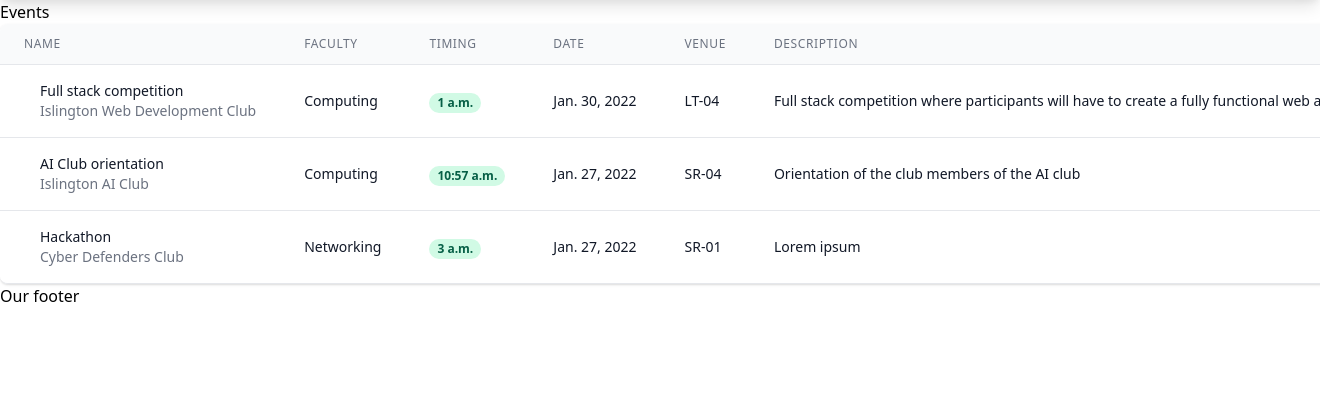
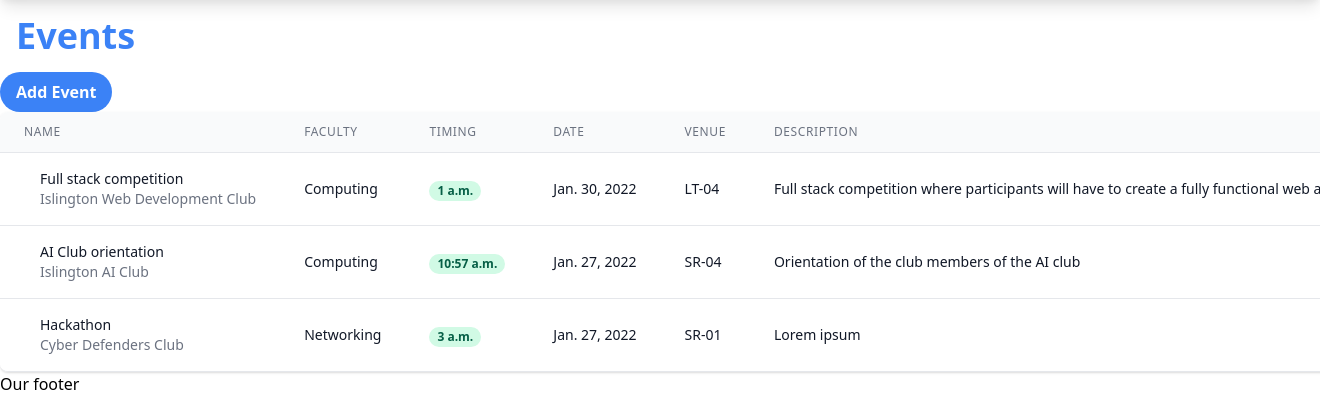
Before and after one commit to Prajeet7x/emerald_FYP, a Django app: page /events/ in a window 1320 px wide; the page is wider, and only the part inside the window is pictured. Shown: the part 60-480 px from the top of that part. Run offline with Django 3.2, Linux system fonts and the light colour scheme; data comes from the database, SQL or seed files in the repository; both versions use the stored data as it was after the commit.

Commit message:
2nd commit

```diff
--- a/emeraldApp/templates/emeraldApp/clubs.html
+++ b/emeraldApp/templates/emeraldApp/clubs.html
@@ -3,7 +3,10 @@
 {% block content %}
 
 <h1 class="text-blue-500 text-2xl md:text-3xl lg:text-4xl font-bold p-4">Clubs</h1>
-
+<a href="{% url 'create_club' %}"><button
+        class="bg-blue-500 hover:bg-blue-700 text-white font-bold py-2 px-4 rounded-full">
+        Add Club
+    </button></a>
 <!-- <table>
     <tr>
         <th>Club Name</th>
@@ -19,6 +22,7 @@
     {% endfor %}
     <h2>Total clubs: {{total_clubs}}</h2>
 </table> -->
+
 
 <!-- START -->
 <!-- This example requires Tailwind CSS v2.0+ -->
--- a/emeraldApp/templates/emeraldApp/events.html
+++ b/emeraldApp/templates/emeraldApp/events.html
@@ -2,7 +2,13 @@
 
 {% block content %}
 
-<h1>Events</h1>
+<h1 class="text-blue-500 text-2xl md:text-3xl lg:text-4xl font-bold p-4">Events</h1>
+
+<a href="{% url 'create_event' %}"><button
+        class="bg-blue-500 hover:bg-blue-700 text-white font-bold py-2 px-4 rounded-full">
+        Add Event
+    </button></a>
+
 
 <!-- <table>
     <tr>
--- a/emeraldApp/templates/emeraldApp/members.html
+++ b/emeraldApp/templates/emeraldApp/members.html
@@ -3,7 +3,10 @@
 {% block content %}
 
 <h1 class="text-blue-500 text-2xl md:text-3xl lg:text-4xl font-bold p-4">Members</h1>
-
+<a href="{% url 'create_member' %}"><button
+        class="bg-blue-500 hover:bg-blue-700 text-white font-bold py-2 px-4 rounded-full">
+        Add Member
+    </button></a>
 <!-- <table>
     <tr>
         <th>Name</th>
```
Also changed, not shown: db.sqlite3.
